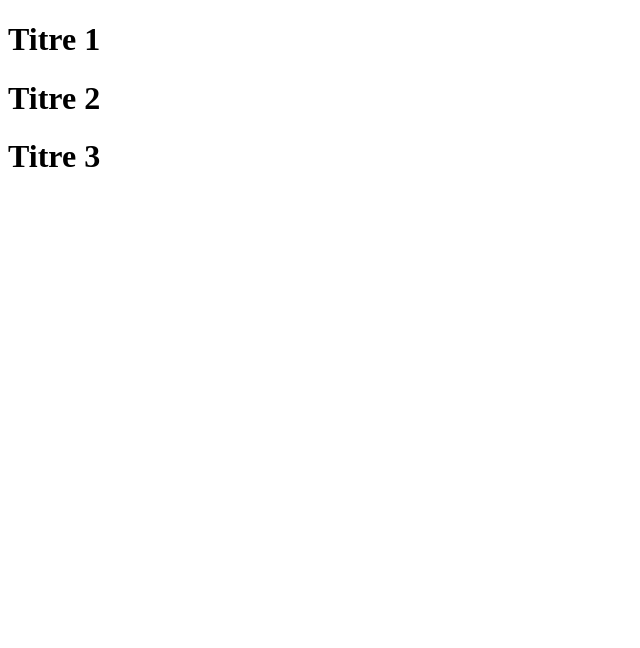
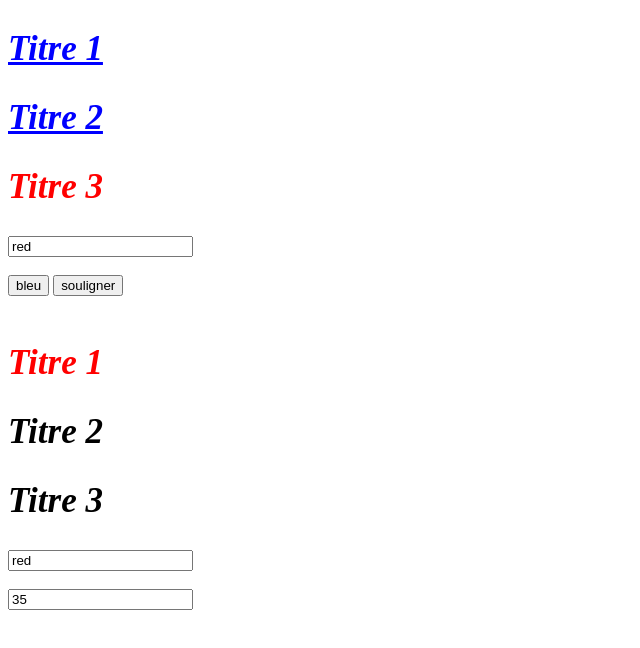
Before and after one commit to lamoureux-sylvain/intro_vue.js, a plain HTML site: page index2.html in a window 1280 px wide. Shown: the whole page, without its empty margins (0-640 px from the left). Drawn offline with Linux system fonts and the light colour scheme.

Commit message:
gerer le style et les classe de maniere dynamique

```diff
--- a/index2.html
+++ b/index2.html
@@ -3,21 +3,52 @@
 <head>
     <meta charset="UTF-8">
     <title>style dynamique</title>
+    <link rel="stylesheet" href="style.css">
     <script src="vue.js"></script>
 </head>
 
 <body>
-    <div>
-        <h1 class="title">Titre 1</h1>
-        <h1 class="title">Titre 2</h1>
-        <h1 class="title">Titre 3</h1>
+    <div id="app">
+<!--        array d'objet       -->
+        <h2 class="title" :class="[myClass, {red: !isBlue}]">Titre 1</h2>
+<!--        objet      -->
+        <h2 class="title" :class="myClass">Titre 2</h2>
+<!--        variable        -->
+        <h2 class="title" :class="color">Titre 3</h2>
+        <input type="text" v-model="color"><br/><br/>
+        <button @click=" isBlue = !isBlue ">bleu</button>
+        <button @click=" isUnderline = !isUnderline ">souligner</button><br/><br/>
+
+        <h2 class="title" :style="[{color: color}, myStyle]">Titre 1</h2>
+        <h2 class="title" :style="myStyle">Titre 2</h2>
+        <h2 class="title" :style="myStyle">Titre 3</h2>
+
+        <input type="text" v-model="color"><br/><br/>
+        <input type="text" v-model="size"><br/><br/>
+
     </div>
 
     <script>
         new Vue({
             el: '#app',
             data: {
-
+                isBlue: true,
+                isUnderline: true,
+                color: 'red',
+                size: 35
+            },
+            computed:{
+                myClass: function() {
+                    return {
+                        blue: this.isBlue,
+                        underline: this.isUnderline
+                    }
+                },
+                myStyle: function() {
+                    return {
+                        'font-size': this.size+'px'
+                    }
+                }
             }
         })
     </script>
--- /dev/null
+++ b/style.css
@@ -0,0 +1,20 @@
+.title {
+    font-style: italic;
+    font-size: 35px;
+}
+
+.blue {
+    color: blue;
+}
+
+.red {
+    color: red;
+}
+
+.underline {
+    text-decoration: underline;
+}
+
+p {
+    font-size: 25px;
+}
```
Also changed, not shown: index.html (+1 -0 lines), index3.html (added, +24 -0 lines).
